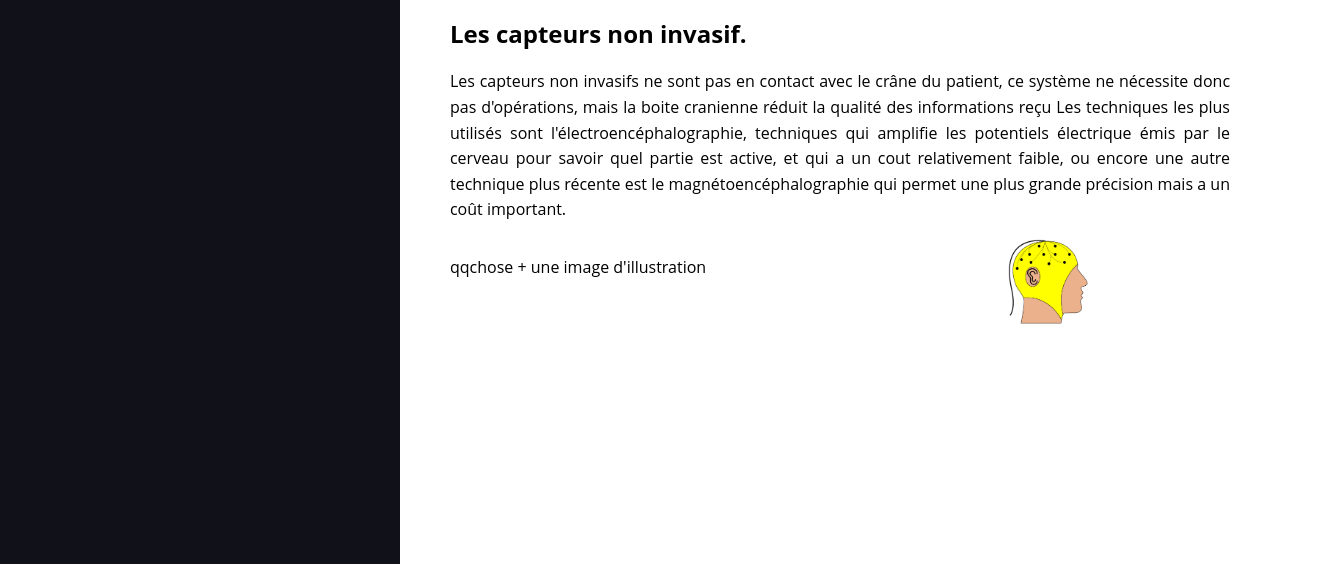
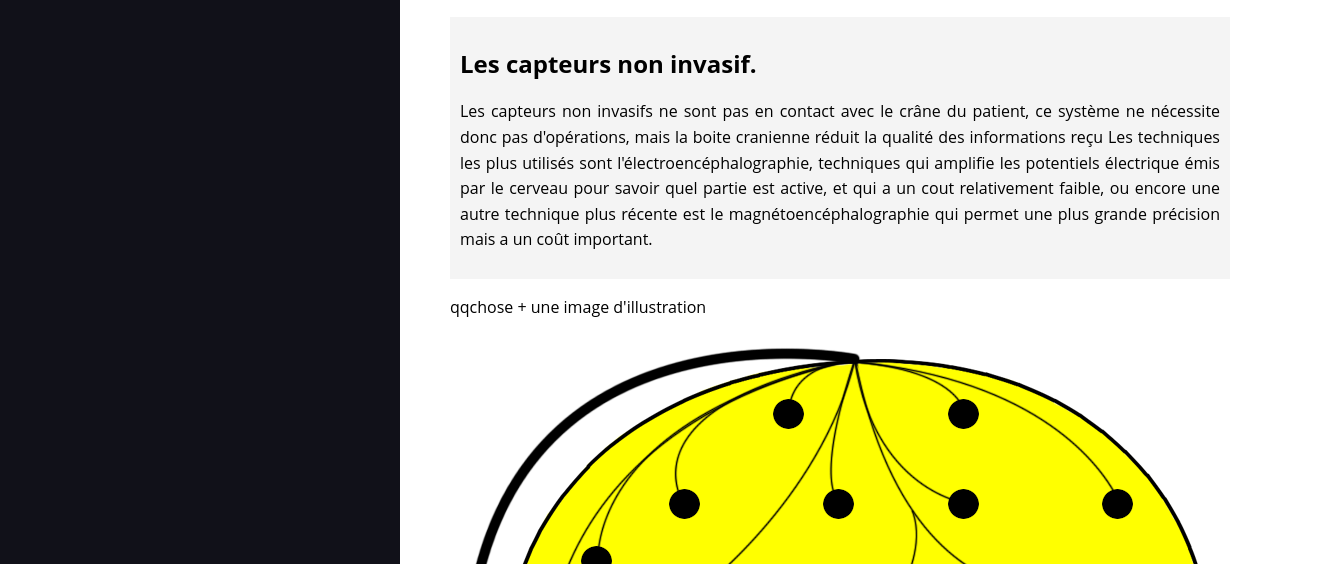
Before and after one commit to BaptisteBuvron/Projet-S1-DUT-informatique, a plain HTML site: page annexe/ICMCapteurs.html in a window 1280 px wide. Shown: the part 236-800 px from the top of the page, 1320 px wide, since content can reach past the window. Drawn offline with nearby package versions, Linux system fonts and the light colour scheme.

Commit message:
+description
ajout de texte et tout et tout

```diff
--- a/annexe/ICMCapteurs.html
+++ b/annexe/ICMCapteurs.html
@@ -22,22 +22,23 @@
 
 <main>
 <h1>Les différents type de capteur</h1>
-    <section>
+    <section >
         <p> Les capteurs utilisé pour une interface cerveau machine détermine quel utililisation va en être faite et l'efficacité de cette utilisation.
             Il existe alors différents types de capteurs pour répondre aux différentes problématiques des interfaces cerveaux machines.
             présentation vite fait de la problématique </p>
+    </section>
+    <section class="grey">
         <h2>Les capteurs non invasif.</h2>
         <!-- h3 pas forcément utile <h3>caractéristiques (aka la technologie utilisé, les dangers et je ne sais quoi)</h3> -->
         <p>Les capteurs non invasifs ne sont pas en contact avec le crâne du patient, ce système ne nécessite donc pas d'opérations, mais la boite cranienne réduit la qualité des informations reçu
             Les techniques les plus utilisés sont l'électroencéphalographie, techniques qui amplifie les potentiels électrique émis par le cerveau pour savoir quel partie est active, et qui a un cout relativement faible, ou encore une autre technique plus récente est le magnétoencéphalographie qui permet une plus grande précision mais a un coût important.
 
         </p>
+    </section>
         <div class="flex">
             <p>  qqchose + une image d'illustration</p>
             <img src="../images/NonInvasif.png" alt="image représentant une têt équipée d'un casque jaune garni d'électrodes" class="center">
-        </div>
-
-    </section>
+            </div>
 </main>
 <script src="https://code.jquery.com/jquery-3.5.1.min.js" integrity="sha256-9/aliU8dGd2tb6OSsuzixeV4y/faTqgFtohetphbbj0=" crossorigin="anonymous"></script>
 <script src="../js/scriptPage.js"></script>
```
Also changed, not shown: css/styleAnnexe.css (line endings or trailing spaces).
